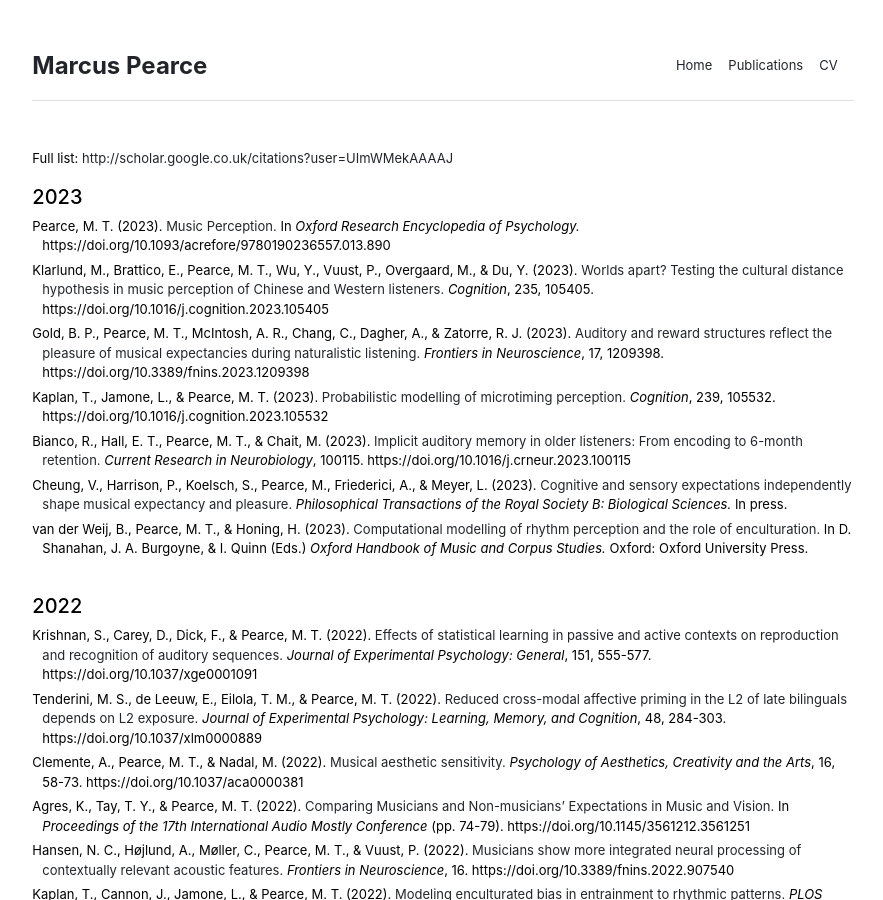
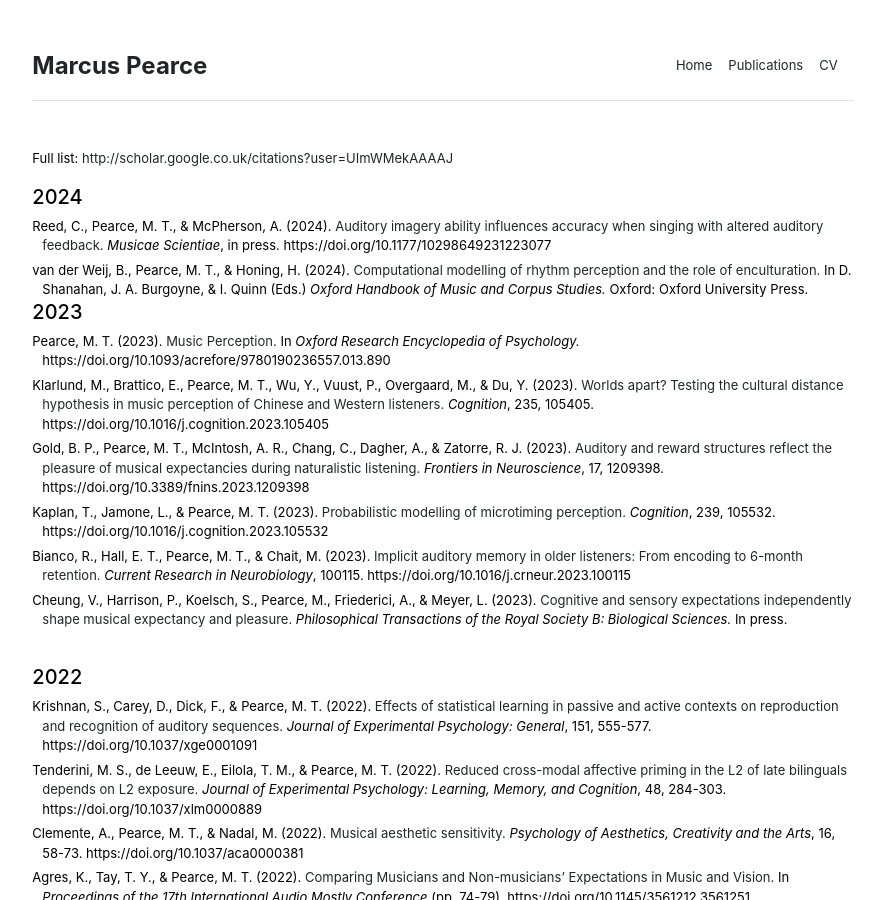
Before and after one commit to mtpearce/mtpearce.github.io, a Jekyll site: the page built from publications.md, in a window 1280 px wide and 900 px high. Shown: the whole window, without its empty margins (197-1080 px from the left). Built offline with Jekyll 4.4.1, drawn with Linux system fonts in a browser that asks for light colours.

Commit message:
Update publications.

```diff
--- a/publications.md
+++ b/publications.md
@@ -4,6 +4,16 @@ title: "Publications"
 ---
 
 <p>Full list: <a href="http://scholar.google.co.uk/citations?user=UImWMekAAAAJ">http://scholar.google.co.uk/citations?user=UImWMekAAAAJ</a></p>
+
+<h5>2024</h5>
+
+<ul class="publications">
+
+<li>Reed, C., Pearce, M. T., & McPherson, A. (2024). <a href="">Auditory imagery ability influences accuracy when singing with altered auditory feedback.</a> <i>Musicae Scientiae</i>, in press. https://doi.org/10.1177/10298649231223077</li>
+
+<li>van der Weij, B., Pearce, M. T., & Honing, H. (2024). <a href="">Computational modelling of rhythm perception and the role of enculturation.</a> In D. Shanahan, J. A. Burgoyne, & I. Quinn (Eds.) <i>Oxford Handbook of Music and Corpus Studies.</i> Oxford: Oxford University Press.</li>
+
+</ul>
 
 <h5>2023</h5>
 
@@ -19,9 +29,7 @@ title: "Publications"
 
 <li>Bianco, R., Hall, E. T., Pearce, M. T., & Chait, M. (2023). <a href="assets/papers/BiancoEtAl2023.pdf">Implicit auditory memory in older listeners: From encoding to 6-month retention.</a> <i>Current Research in Neurobiology</i>, 100115. https://doi.org/10.1016/j.crneur.2023.100115</li>
 
-<li>Cheung, V., Harrison, P., Koelsch, S., Pearce, M., Friederici, A., & Meyer, L. (2023). <a href="">Cognitive and sensory expectations independently shape musical expectancy and pleasure.</a> <i>Philosophical Transactions of the Royal Society B: Biological Sciences.</i> In press.</li>
-
-<li>van der Weij, B., Pearce, M. T., & Honing, H. (2023). <a href="">Computational modelling of rhythm perception and the role of enculturation.</a> In D. Shanahan, J. A. Burgoyne, & I. Quinn (Eds.) <i>Oxford Handbook of Music and Corpus Studies.</i> Oxford: Oxford University Press.</li>
+<li>Cheung, V., Harrison, P., Koelsch, S., Pearce, M., Friederici, A., & Meyer, L. (2023). <a href="assets/papers/CheungEtAl2023.pdf">Cognitive and sensory expectations independently shape musical expectancy and pleasure.</a> <i>Philosophical Transactions of the Royal Society B: Biological Sciences.</i> In press.</li>
 
 </ul>
 
```
Also changed, not shown: 1 other file.
